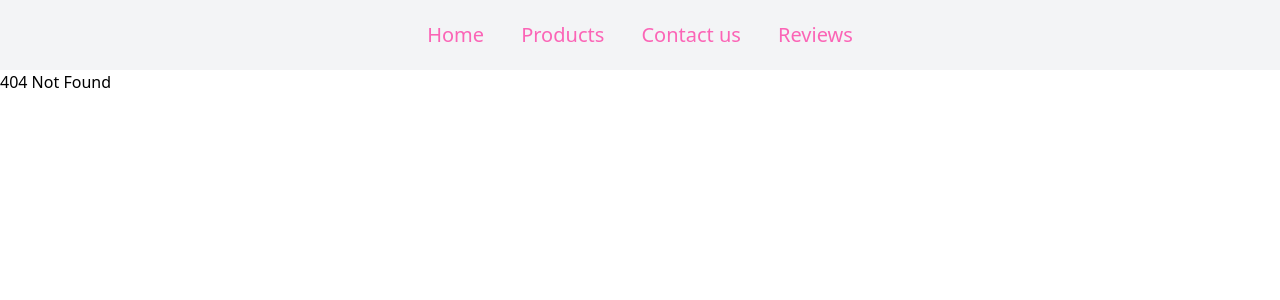
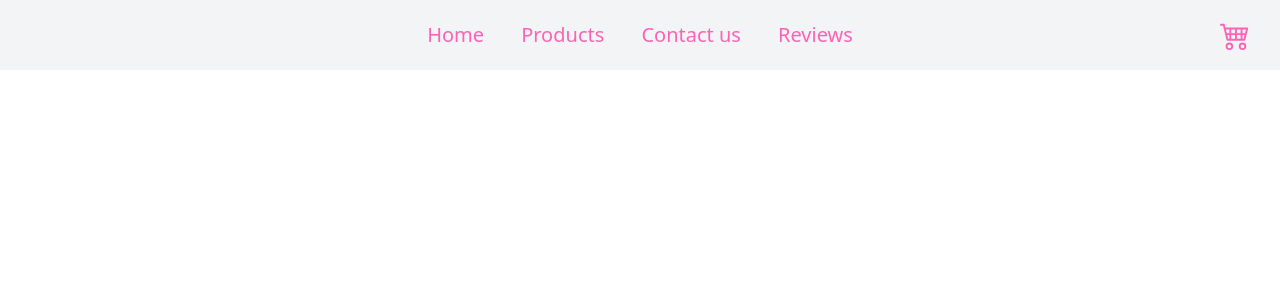
Before and after one commit to Nadeesha-Tennakoon/Crystal-Beauty-Clear, a React (Vite) app in the folder frontend/: page /cart in a window 1280 px wide. Before the commit this address had no page. Shown: the top 300 px of the page. Built offline with nearby package versions, Linux system fonts and the light colour scheme.

Commit message:
Productoverview page & CartPage🎁

```diff
--- a/frontend/src/components/header.jsx
+++ b/frontend/src/components/header.jsx
@@ -1,13 +1,17 @@
 import { Link } from "react-router-dom";
+import { BsCart4 } from "react-icons/bs";
 
 export default function Header() {
   return (
-    <header className="h-[70px] w-full flex justify-center items-center bg-gray-100">
+    <header className="h-[70px] w-full flex relative justify-center items-center bg-gray-100">
       <div className="w-[500px] h-full flex items-center justify-evenly text-xl text-pink-400">
         <Link to="/">Home</Link>
         <Link to="/products">Products</Link>
         <Link to="/contact">Contact us</Link>
         <Link to="/review">Reviews</Link>
+        <Link to="/cart" className="absolute right-[30px] text-3xl">
+          <BsCart4 />
+        </Link>
       </div>
     </header>
   );
--- /dev/null
+++ b/frontend/src/components/imageSlider.jsx
@@ -0,0 +1,27 @@
+import { useState } from "react";
+
+export default function ImageSlider(props) {
+  const images = props.images;
+  const [activeImage, setActiveImage] = useState(images[0]);
+  return (
+    <div className="w-full h-full flex justify-center items-center">
+      <div className="bg-green-400 w-[70%] aspect-square relative">
+        <img src={activeImage} className="w-full h-full object-cover" />
+        <div className="h-[100px] w-full backdrop-blur-2xl absolute bottom-0 left-0 flex justify-center items-center">
+          {images.map((image, index) => {
+            return (
+              <img
+                key={index}
+                src={image}
+                className="h-full aspect-square mx-[5px] cursor-pointer"
+                onClick={() => {
+                  setActiveImage(image);
+                }}
+              />
+            );
+          })}
+        </div>
+      </div>
+    </div>
+  );
+}
--- /dev/null
+++ b/frontend/src/pages/client/cart.jsx
@@ -0,0 +1,78 @@
+import { useEffect, useState } from "react";
+import getCart, { addToCart, removeFromCart } from "../../utils/cart";
+import { TbTrash } from "react-icons/tb";
+
+export default function CartPage() {
+  const [cartLoaded, setCartLoaded] = useState(false);
+  const [cart, setCart] = useState([]);
+  useEffect(() => {
+    if (cartLoaded == false) {
+      const cart = getCart();
+      setCart(cart);
+      setCartLoaded(true);
+    }
+  }, [cartLoaded]);
+  return (
+    <div className="w-full h-full flex justify-center p-[40px]">
+      <div className="w-[700px]">
+        {cart.map((item, index) => {
+          return (
+            <div
+              key={index}
+              className="w-full relative h-[100px] flex justify-between items-center bg-white shadow-2xl  my-[5px] "
+            >
+              <button
+                className="absolute right-[-50px] shadow cursor-pointer bg-red-500 w-[40px] h-[40px] rounded-full text-white flex justify-center items-center"
+                onClick={() => {
+                  removeFromCart(item.productId);
+                  setCartLoaded(false);
+                }}
+              >
+                <TbTrash />
+              </button>
+              <img
+                src={item.image}
+                className="h-full object-cover aspect-square"
+              />
+              <div className="h-full max-w-[300px] w-[300px] overflow-hidden">
+                <h1 className="text-xl font-bold">{item.name}</h1>
+                <h2 className="text-lg text-gray-500">
+                  {item.altNames.join(" | ")}
+                </h2>
+                <h2 className="text-lg text-gray-500">
+                  LKR: {item.price.toFixed(2)}
+                </h2>
+              </div>
+              <div className="h-full w-[100px] flex justify-center items-center">
+                <button
+                  className="text-2xl w-[30px] h-[30px] bg-black text-white flex justify-center items-center rounded-full cursor-pointer mx-[5px]"
+                  onClick={() => {
+                    addToCart(item, -1);
+                    setCartLoaded(false);
+                  }}
+                >
+                  -
+                </button>
+                <h1 className="text-xl font-bold">{item.quantity}</h1>
+                <button
+                  className="text-2xl w-[30px] h-[30px] bg-black text-white flex justify-center items-center rounded-full cursor-pointer mx-[5px]"
+                  onClick={() => {
+                    addToCart(item, 1);
+                    setCartLoaded(false);
+                  }}
+                >
+                  +
+                </button>
+              </div>
+              <div className="h-full w-[100px] flex justify-center items-center">
+                <h1 className="text-xl">
+                  {(item.price * item.quantity).toFixed(2)}
+                </h1>
+              </div>
+            </div>
+          );
+        })}
+      </div>
+    </div>
+  );
+}
--- a/frontend/src/pages/client/productOverview.jsx
+++ b/frontend/src/pages/client/productOverview.jsx
@@ -3,6 +3,8 @@ import { useEffect, useState } from "react";
 import toast from "react-hot-toast";
 import { useParams } from "react-router-dom";
 import Loader from "../../components/loader";
+import ImageSlider from "../../components/imageSlider";
+import getCart, { addToCart } from "../../utils/cart";
 
 export default function ProductOverview() {
   const params = useParams();
@@ -18,7 +20,7 @@ export default function ProductOverview() {
         .get(import.meta.env.VITE_BACKEND_URL + "/api/product/" + params.id)
         .then((res) => {
           console.log(res);
-          setProduct(res.data);
+          setProduct(res.data.product);
           setStatus("loaded");
         })
         .catch(() => {
@@ -32,7 +34,53 @@ export default function ProductOverview() {
     <div className="w-full h-full">
       {status == "loading" && <Loader />}
       {status == "loaded" && (
-        <div className="w-full h-full">Product Loaded</div>
+        <div className="w-full h-full flex">
+          <div className="w-[50%] h-full ">
+            <ImageSlider images={product.images} />
+          </div>
+          <div className="w-[50%] h-full p-[40px]">
+            <h1 className="text-3xl font-bold text-center mb-[40px]">
+              {product.name}
+              {" | "}
+              <span className="text-3xl text-gray-500 mr-[20px]">
+                {product.altNames.join(" | ")}
+              </span>
+            </h1>
+
+            <div className="w-full flex justify-center mb-[40px]">
+              {product.labeledPrice > product.price ? (
+                <>
+                  <h2 className="text-2xl mr-[20px]">
+                    LKR: {product.price.toFixed(2)}
+                  </h2>
+                  <h2 className="text-2xl line-through text-gray-500">
+                    LKR: {product.labeledPrice.toFixed(2)}
+                  </h2>
+                </>
+              ) : (
+                <h2 className="text-2xl mr-[20px]">{product.price}</h2>
+              )}
+            </div>
+            <p className="text-xl text-center text-gray-500 mb-[40px]">
+              {product.description}
+            </p>
+            <div className="w-full flex justify-center mb-[40px]">
+              <button
+                className="bg-pink-800 cursor-pointer border border-pink-800 text-white w-[200px] h-[50px] rounded-lg hover:bg-white transition-all duration-300 hover:text-pink-800 ease-in-out ml-[20px]"
+                onClick={() => {
+                  addToCart(product, 1);
+                  toast.success("Product add to cart");
+                  console.log(getCart());
+                }}
+              >
+                Add to Cart
+              </button>
+              <button className="bg-pink-800 cursor-pointer border border-pink-800 text-white w-[200px] h-[50px] rounded-lg hover:bg-white transition-all duration-300 hover:text-pink-800 ease-in-out ml-[20px]">
+                Buy Now
+              </button>
+            </div>
+          </div>
+        </div>
       )}
       {status == "error" && <div>ERROR</div>}
     </div>
--- a/frontend/src/pages/homePage.jsx
+++ b/frontend/src/pages/homePage.jsx
@@ -2,16 +2,18 @@ import { Route, Routes } from "react-router-dom";
 import Header from "../components/header";
 import ProductsPage from "./client/productsPage";
 import ProductOverview from "./client/productOverview";
+import CartPage from "./client/cart";
 
 export default function HomePage() {
   return (
     <div className="w-full h-screen max-h-screen">
       <Header />
-      <div className="w-full min-h-[calc(100vh-70px)]">
+      <div className="w-full h-[calc(100vh-70px)] min-h-[calc(100vh-70px)]">
         <Routes path="/*">
           <Route path="/" element={<h1>Home Page</h1>} />
           <Route path="/products" element={<ProductsPage />} />
           <Route path="/overview/:id" element={<ProductOverview />} />
+          <Route path="/cart" element={<CartPage />} />
           <Route path="/*" element={<h1>404 Not Found</h1>} />
         </Routes>
       </div>
--- /dev/null
+++ b/frontend/src/utils/cart.js
@@ -0,0 +1,45 @@
+export default function getCart() {
+  let cart = localStorage.getItem("cart");
+  if (cart == null) {
+    cart = [];
+    localStorage.setItem("cart", JSON.stringify(cart));
+    return [];
+  }
+
+  cart = JSON.parse(cart);
+  return cart;
+}
+
+export function addToCart(product, qty) {
+  let cart = getCart();
+
+  const productIndex = cart.findIndex(
+    (prdct) => prdct.productId === product.productId
+  );
+
+  if (productIndex == -1) {
+    cart.push({
+      productId: product.productId,
+      name: product.name,
+      altNames: product.altNames,
+      price: product.price,
+      labeledPrice: product.labeledPrice,
+      image: product.images[0],
+      quantity: qty,
+    });
+  } else {
+    cart[productIndex].quantity += qty;
+    if (cart[productIndex].quantity <= 0) {
+      cart = cart.filter((prdct) => prdct.productId !== product.productId);
+    }
+  }
+  localStorage.setItem("cart", JSON.stringify(cart));
+  return cart;
+}
+
+export function removeFromCart(productId) {
+  let cart = getCart();
+  cart = cart.filter((product) => product.productId !== productId);
+  localStorage.setItem("cart", JSON.stringify(cart));
+  return cart;
+}
```
